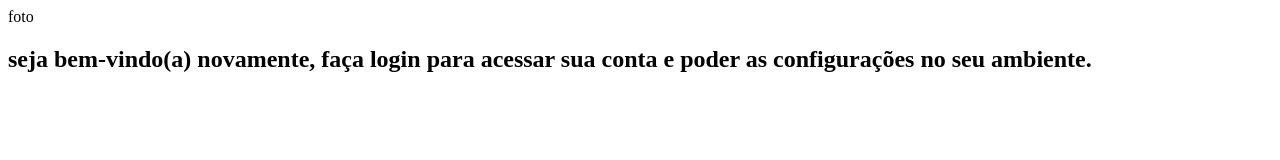
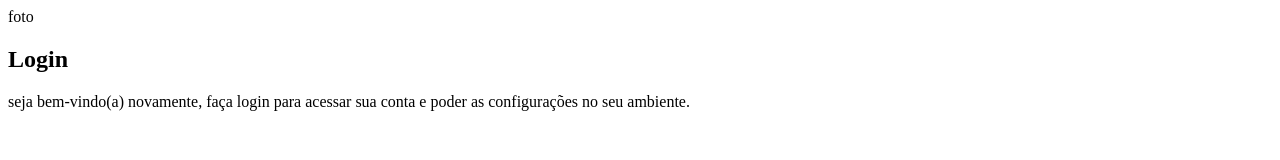
Before and after one commit to georgelima765/projet-login, a plain HTML site: page index.html in a window 1280 px wide. Drawn offline with Linux system fonts and the light colour scheme.

Commit message:
atualizei

```diff
--- a/index.html
+++ b/index.html
@@ -14,8 +14,8 @@
                  foto
             </div>
             <div  id="fomulario">
-
-                <h1> seja bem-vindo(a) novamente, faça login para acessar sua conta e poder as configurações no seu ambiente.</h1>
+              <h1>Login</h1>
+               <p>seja bem-vindo(a) novamente, faça login para acessar sua conta e poder as configurações no seu ambiente.</p>
                 <form action="login.php" method="post"></form>
             </div>
         </section>
```
